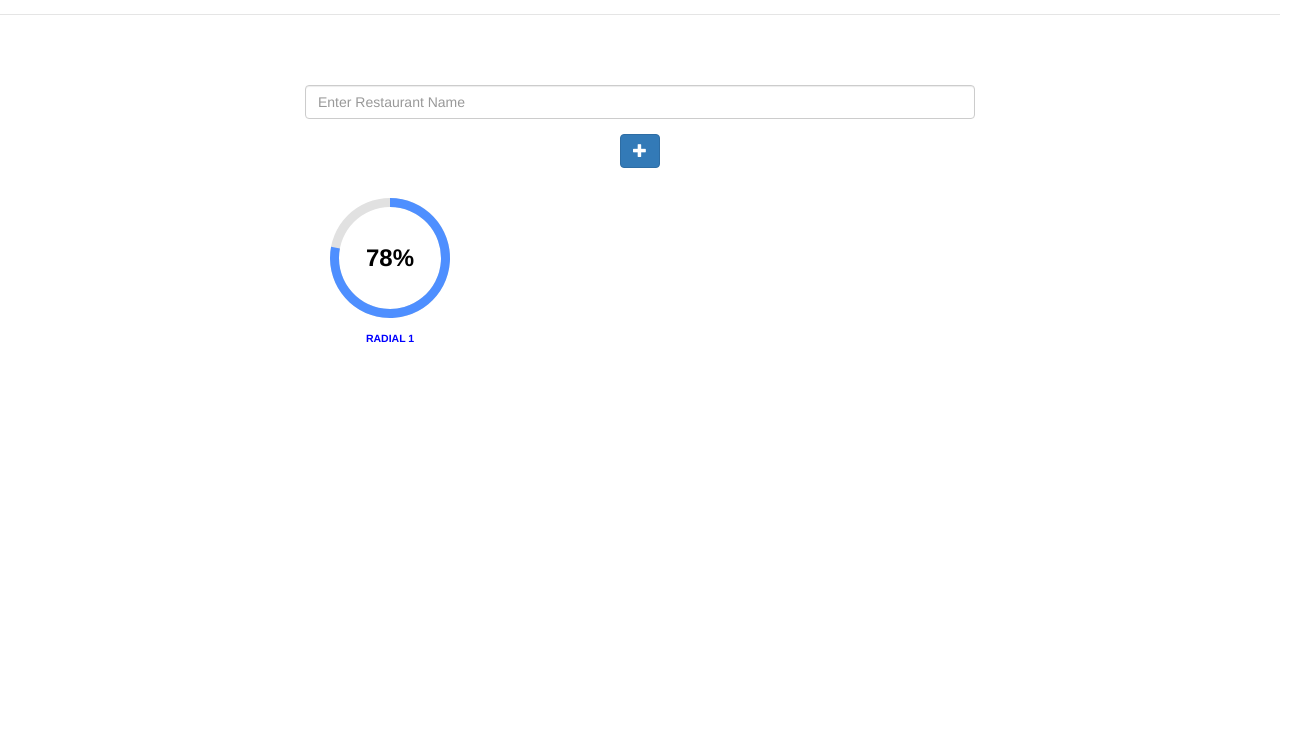
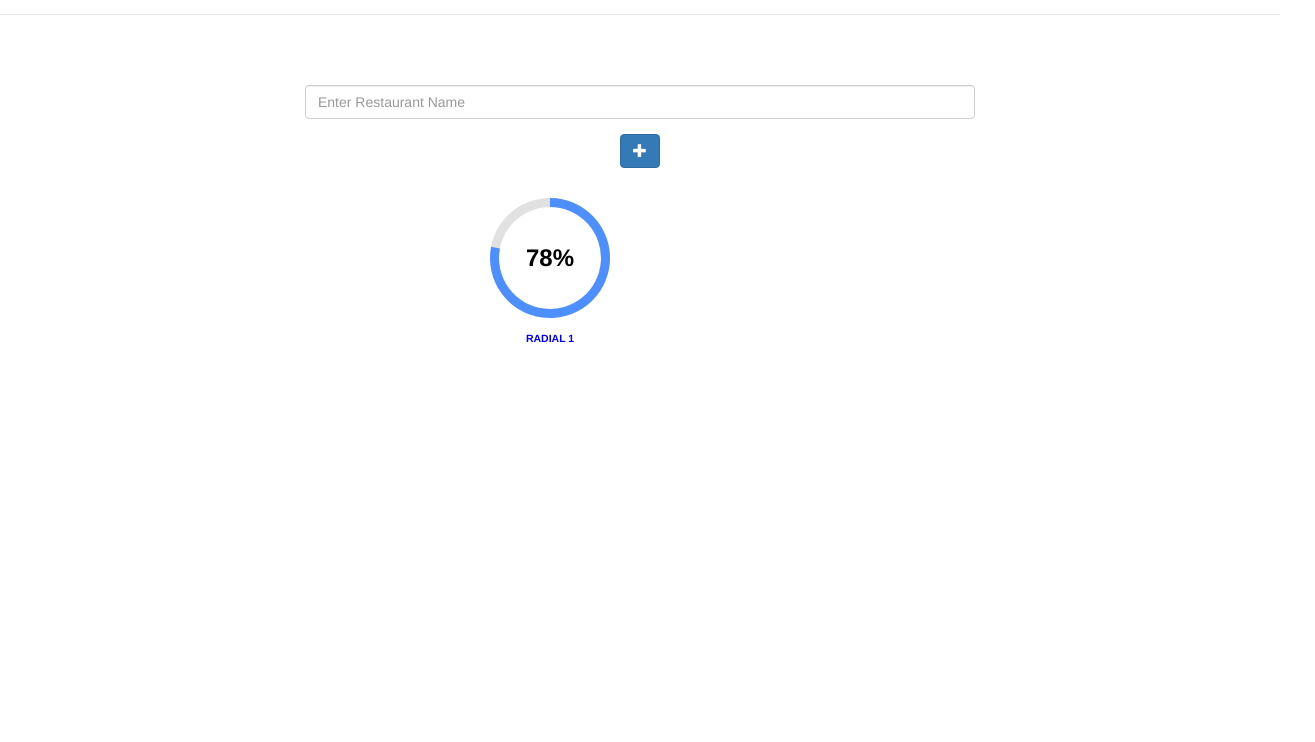
Before and after one commit to apt-sky/workout-counter-ui, a website: page app/index.html in a window 1280 px wide. Shown: the part 58-800 px from the top of the page, 1315 px wide, since content can reach past the window. Drawn offline with nearby package versions, Linux system fonts and the light colour scheme; some packages are replaced by stand-ins of ours.

Commit message:
Cleaning up CSS and look

```diff
--- a/app/styles/radialProgress.css
+++ b/app/styles/radialProgress.css
@@ -74,10 +74,8 @@
 }
 
 #div1 {
-    width: 33%;
     height: 200px;
     box-sizing: border-box;
-    float: left;
 }
 
 .selectedRadial {
--- a/app/views/main.html
+++ b/app/views/main.html
@@ -11,8 +11,8 @@
             </button>
         </div>
 
-        <div id='outer' style="width: 1000px; height:800px; margin: 0px auto; margin-top:20px; padding:10px">
-            <div id="main" style="width:1000px; height:200px; margin: 0px auto; ">
+        <div id='outer' style="height:800px; margin: 0px auto; margin-top:20px; padding:10px">
+            <div id="main" style="height:200px; margin: 0px auto; ">
                 <div id="div1"></div>
             </div>
         </div>
```
